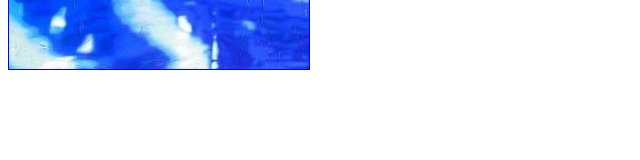
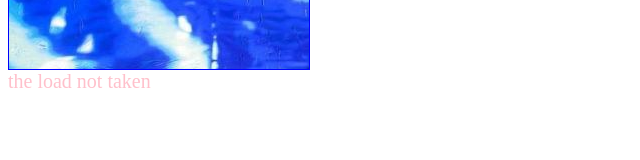
Before and after one commit to teenZ/webpack-vue, a Vue app: page / in a window 1280 px wide. Shown: the part 140-300 px from the top of the page, without its empty margins (0-640 px from the left). Built offline with nearby package versions, Linux system fonts and the light colour scheme.

Commit message:
添加多个样式文件，都从main.js引入

```diff
--- a/index.html
+++ b/index.html
@@ -7,5 +7,6 @@
   </head>
   <body>
     <div id="app">{{message}}</div>
+    <div class="show-img">the load not taken</div>
   </body>
 </html>
--- /dev/null
+++ b/src/assets/styles/home.less
@@ -0,0 +1,4 @@
+.show-img{
+    font-size: 20px;
+    color: pink;
+}
--- a/src/main.js
+++ b/src/main.js
@@ -1,4 +1,5 @@
-import './assets/styles/index.less'
+import './assets/styles/index.less';
+import './assets/styles/home.less';
 import Vue from 'vue';
 
 let app = new Vue({
```
